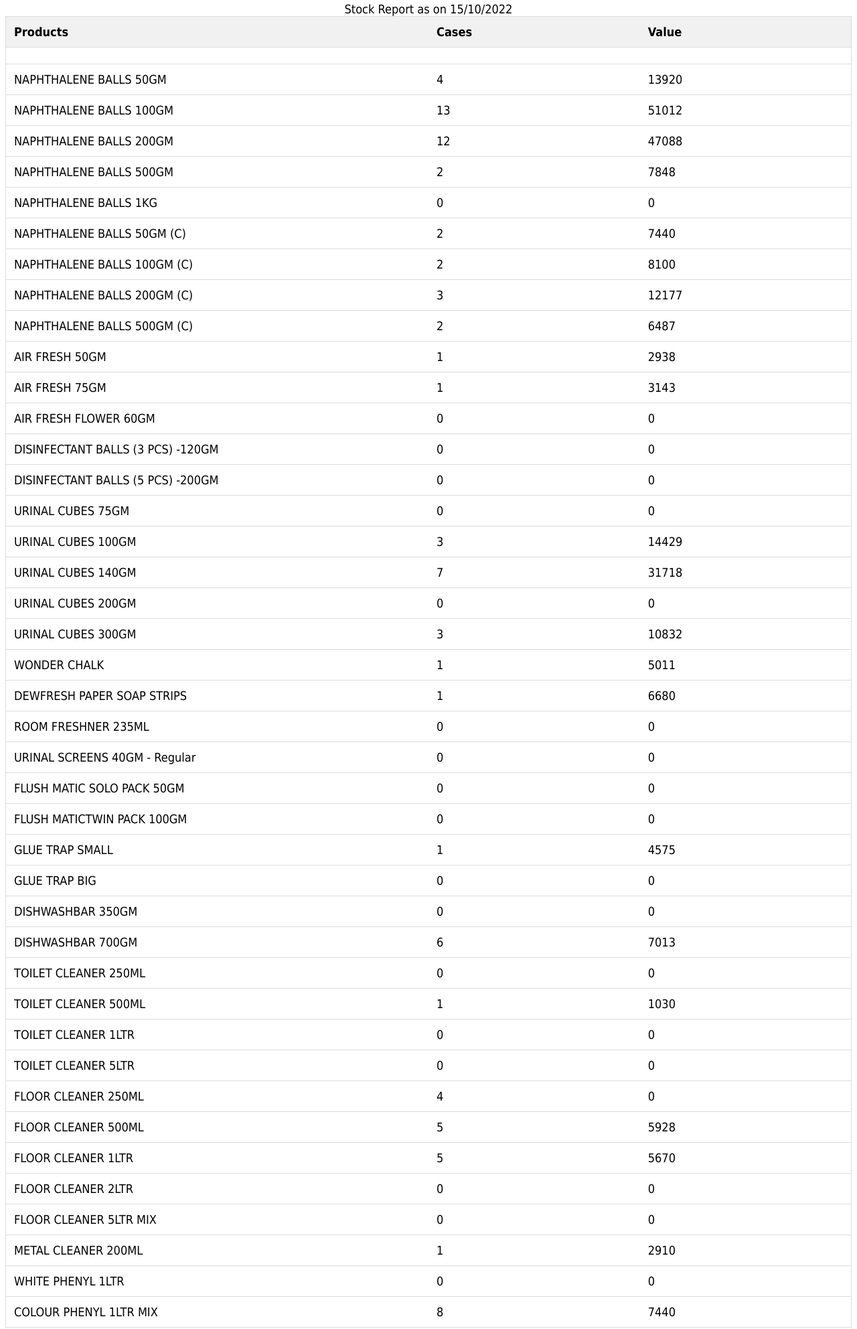
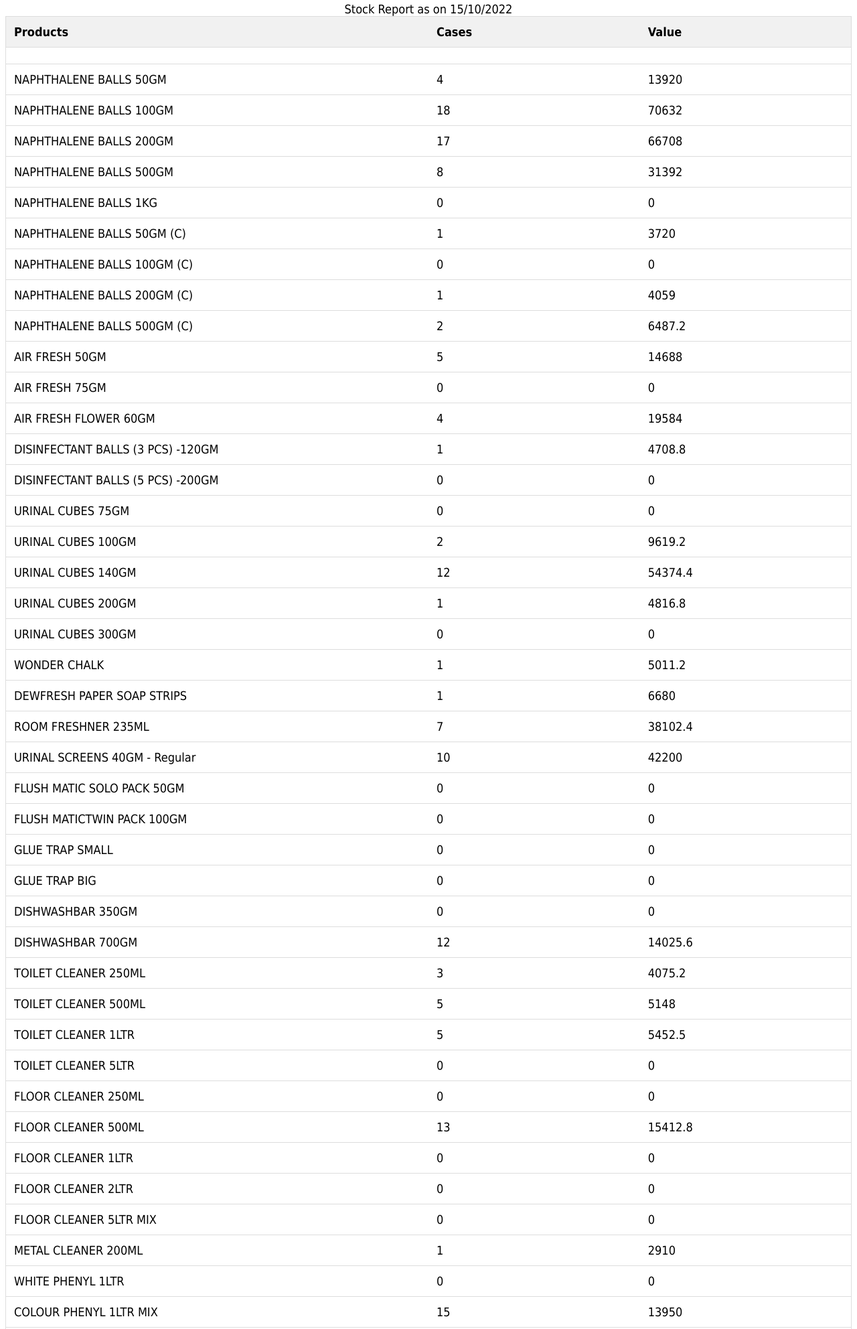
Before and after one commit to ravilahir/wf-stock, a plain HTML site: page index.html in a window 1280 px wide. Shown: the part 121-2105 px from the top of the page at 67% size. Drawn offline with Linux system fonts and the light colour scheme.

Commit message:
Update index.html

```diff
--- a/index.html
+++ b/index.html
@@ -65,18 +65,18 @@ body {
 </tr>
 <tr>
 <td>NAPHTHALENE BALLS 100GM</td>
-<td align="right">13</td>
-<td align="right">51012</td>
+<td align="right">18</td>
+<td align="right">70632</td>
 </tr>
 <tr>
 <td>NAPHTHALENE BALLS 200GM</td>
-<td align="right">12</td>
-<td align="right">47088</td>
+<td align="right">17</td>
+<td align="right">66708</td>
 </tr>
 <tr>
 <td>NAPHTHALENE BALLS 500GM</td>
-<td align="right">2</td>
-<td align="right">7848</td>
+<td align="right">8</td>
+<td align="right">31392</td>
 </tr>
 <tr>
 <td>NAPHTHALENE BALLS 1KG</td>
@@ -85,43 +85,43 @@ body {
 </tr>
 <tr>
 <td>NAPHTHALENE BALLS 50GM (C)</td>
-<td align="right">2</td>
-<td align="right">7440</td>
+<td align="right">1</td>
+<td align="right">3720</td>
 </tr>
 <tr>
 <td>NAPHTHALENE BALLS 100GM (C)</td>
-<td align="right">2</td>
-<td align="right">8100</td>
+<td align="right">0</td>
+<td align="right">0</td>
 </tr>
 <tr>
 <td>NAPHTHALENE BALLS 200GM (C)</td>
-<td align="right">3</td>
-<td align="right">12177</td>
+<td align="right">1</td>
+<td align="right">4059</td>
 </tr>
 <tr>
 <td>NAPHTHALENE BALLS 500GM (C)</td>
 <td align="right">2</td>
-<td align="right">6487</td>
+<td align="right">6487.2</td>
 </tr>
 <tr>
 <td>AIR FRESH 50GM</td>
-<td align="right">1</td>
-<td align="right">2938</td>
+<td align="right">5</td>
+<td align="right">14688</td>
 </tr>
 <tr>
 <td>AIR FRESH 75GM</td>
-<td align="right">1</td>
-<td align="right">3143</td>
-</tr>
-<tr>
-<td>AIR FRESH FLOWER 60GM</td>
 <td align="right">0</td>
 <td align="right">0</td>
 </tr>
 <tr>
+<td>AIR FRESH FLOWER 60GM</td>
+<td align="right">4</td>
+<td align="right">19584</td>
+</tr>
+<tr>
 <td>DISINFECTANT BALLS (3 PCS) -120GM</td>
-<td align="right">0</td>
-<td align="right">0</td>
+<td align="right">1</td>
+<td align="right">4708.8</td>
 </tr>
 <tr>
 <td>DISINFECTANT BALLS (5 PCS) -200GM</td>
@@ -135,28 +135,28 @@ body {
 </tr>
 <tr>
 <td>URINAL CUBES 100GM</td>
-<td align="right">3</td>
-<td align="right">14429</td>
+<td align="right">2</td>
+<td align="right">9619.2</td>
 </tr>
 <tr>
 <td>URINAL CUBES 140GM</td>
-<td align="right">7</td>
-<td align="right">31718</td>
+<td align="right">12</td>
+<td align="right">54374.4</td>
 </tr>
 <tr>
 <td>URINAL CUBES 200GM</td>
+<td align="right">1</td>
+<td align="right">4816.8</td>
+</tr>
+<tr>
+<td>URINAL CUBES 300GM</td>
 <td align="right">0</td>
 <td align="right">0</td>
 </tr>
 <tr>
-<td>URINAL CUBES 300GM</td>
-<td align="right">3</td>
-<td align="right">10832</td>
-</tr>
-<tr>
 <td>WONDER CHALK</td>
 <td align="right">1</td>
-<td align="right">5011</td>
+<td align="right">5011.2</td>
 </tr>
 <tr>
 <td>DEWFRESH PAPER SOAP STRIPS</td>
@@ -165,13 +165,13 @@ body {
 </tr>
 <tr>
 <td>ROOM FRESHNER 235ML</td>
-<td align="right">0</td>
-<td align="right">0</td>
+<td align="right">7</td>
+<td align="right">38102.4</td>
 </tr>
 <tr>
 <td>URINAL SCREENS 40GM - Regular</td>
-<td align="right">0</td>
-<td align="right">0</td>
+<td align="right">10</td>
+<td align="right">42200</td>
 </tr>
 <tr>
 <td>FLUSH MATIC SOLO PACK 50GM</td>
@@ -185,8 +185,8 @@ body {
 </tr>
 <tr>
 <td>GLUE TRAP SMALL</td>
-<td align="right">1</td>
-<td align="right">4575</td>
+<td align="right">0</td>
+<td align="right">0</td>
 </tr>
 <tr>
 <td>GLUE TRAP BIG</td>
@@ -200,23 +200,23 @@ body {
 </tr>
 <tr>
 <td>DISHWASHBAR 700GM</td>
-<td align="right">6</td>
-<td align="right">7013</td>
+<td align="right">12</td>
+<td align="right">14025.6</td>
 </tr>
 <tr>
 <td>TOILET CLEANER 250ML</td>
-<td align="right">0</td>
-<td align="right">0</td>
+<td align="right">3</td>
+<td align="right">4075.2</td>
 </tr>
 <tr>
 <td>TOILET CLEANER 500ML</td>
-<td align="right">1</td>
-<td align="right">1030</td>
+<td align="right">5</td>
+<td align="right">5148</td>
 </tr>
 <tr>
 <td>TOILET CLEANER 1LTR</td>
-<td align="right">0</td>
-<td align="right">0</td>
+<td align="right">5</td>
+<td align="right">5452.5</td>
 </tr>
 <tr>
 <td>TOILET CLEANER 5LTR</td>
@@ -225,18 +225,18 @@ body {
 </tr>
 <tr>
 <td>FLOOR CLEANER 250ML</td>
-<td align="right">4</td>
+<td align="right">0</td>
 <td align="right">0</td>
 </tr>
 <tr>
 <td>FLOOR CLEANER 500ML</td>
-<td align="right">5</td>
-<td align="right">5928</td>
+<td align="right">13</td>
+<td align="right">15412.8</td>
 </tr>
 <tr>
 <td>FLOOR CLEANER 1LTR</td>
-<td align="right">5</td>
-<td align="right">5670</td>
+<td align="right">0</td>
+<td align="right">0</td>
 </tr>
 <tr>
 <td>FLOOR CLEANER 2LTR</td>
@@ -260,8 +260,8 @@ body {
 </tr>
 <tr>
 <td>COLOUR PHENYL 1LTR MIX</td>
-<td align="right">8</td>
-<td align="right">7440</td>
+<td align="right">15</td>
+<td align="right">13950</td>
 </tr>
 <tr>
 <td>WHITE PHENYL 5LTR</td>
@@ -275,8 +275,8 @@ body {
 </tr>
 <tr>
 <td>BLACK PHENYL 450ML</td>
-<td align="right">3</td>
-<td align="right">3247</td>
+<td align="right">0</td>
+<td align="right">0</td>
 </tr>
 <tr>
 <td>BLACK PHENYL 5LTR</td>
@@ -285,11 +285,11 @@ body {
 </tr>
 <tr>
 <td>GLASS CLEANER 500ML</td>
-<td align="right">0</td>
-<td align="right">0</td>
+<td align="right">4</td>
+<td align="right">5020.8</td>
 </tr>
 <tr>
-<td>GLASS CLEANER 5LTR</td>
+<td>GLASS CLEANER 250ML</td>
 <td align="right">0</td>
 <td align="right">0</td>
 </tr>
@@ -310,8 +310,8 @@ body {
 </tr>
 <tr>
 <td>HANDWASH 430ML MIX</td>
-<td align="right">4</td>
-<td align="right">7392</td>
+<td align="right">2</td>
+<td align="right">3696</td>
 </tr>
 <tr>
 <td>HANDWASH 5LTR (ECO-MIX)</td>
@@ -355,18 +355,20 @@ body {
 </tr>
 <tr>
 <td>DRAIN CLEANER 50 GM</td>
-<td align="right">2</td>
-<td align="right">8813</td>
+<td align="right">0</td>
+<td align="right">0</td>
 </tr>
 <tr>
 <td>SCALE GONE 100 GM</td>
-<td align="right">3</td>
-<td align="right">21341</td>
+<td align="right">2</td>
+<td align="right">14227.2</td>
 </tr>
 <tr>
 <td>GLASS CLEANER 250ML</td>
 <td align="right">0</td>
 <td align="right">0</td>
+</tr>
+<tr>
 </tr>
 </tbody></table>
 
```
